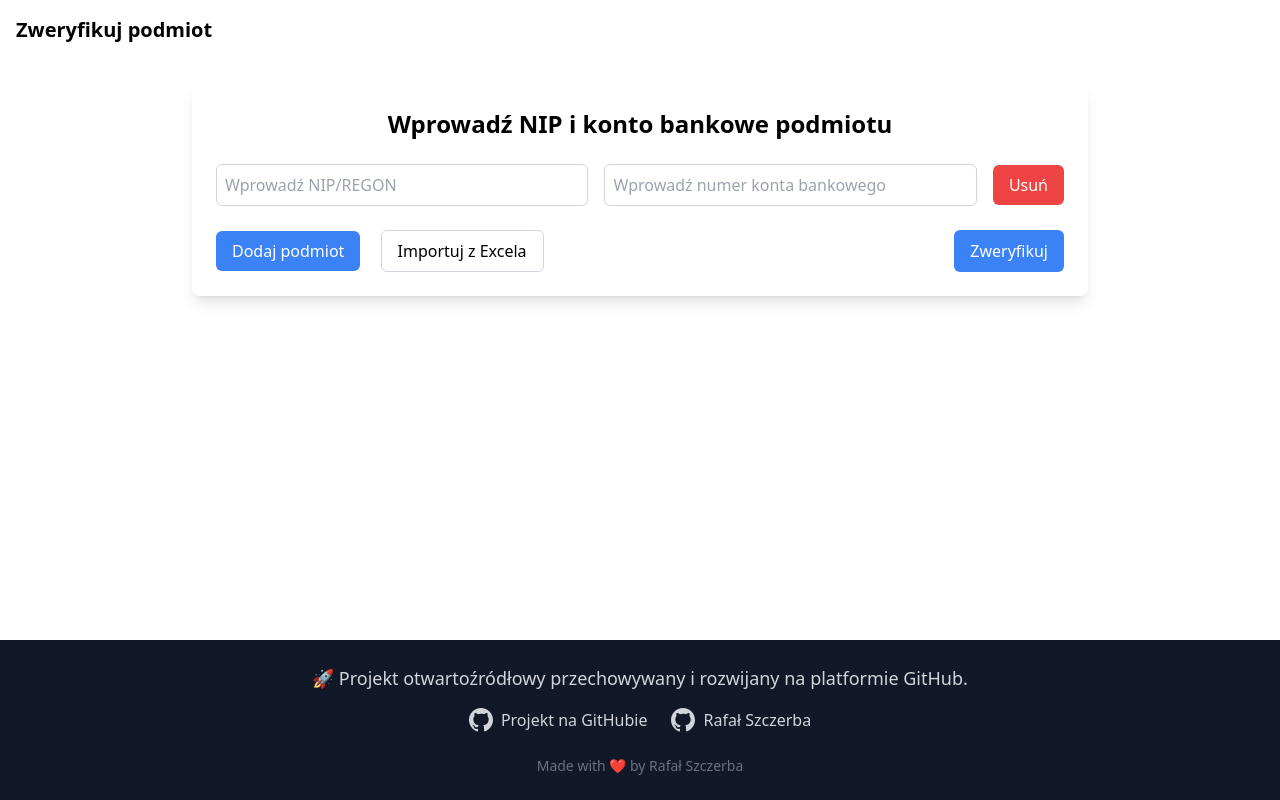
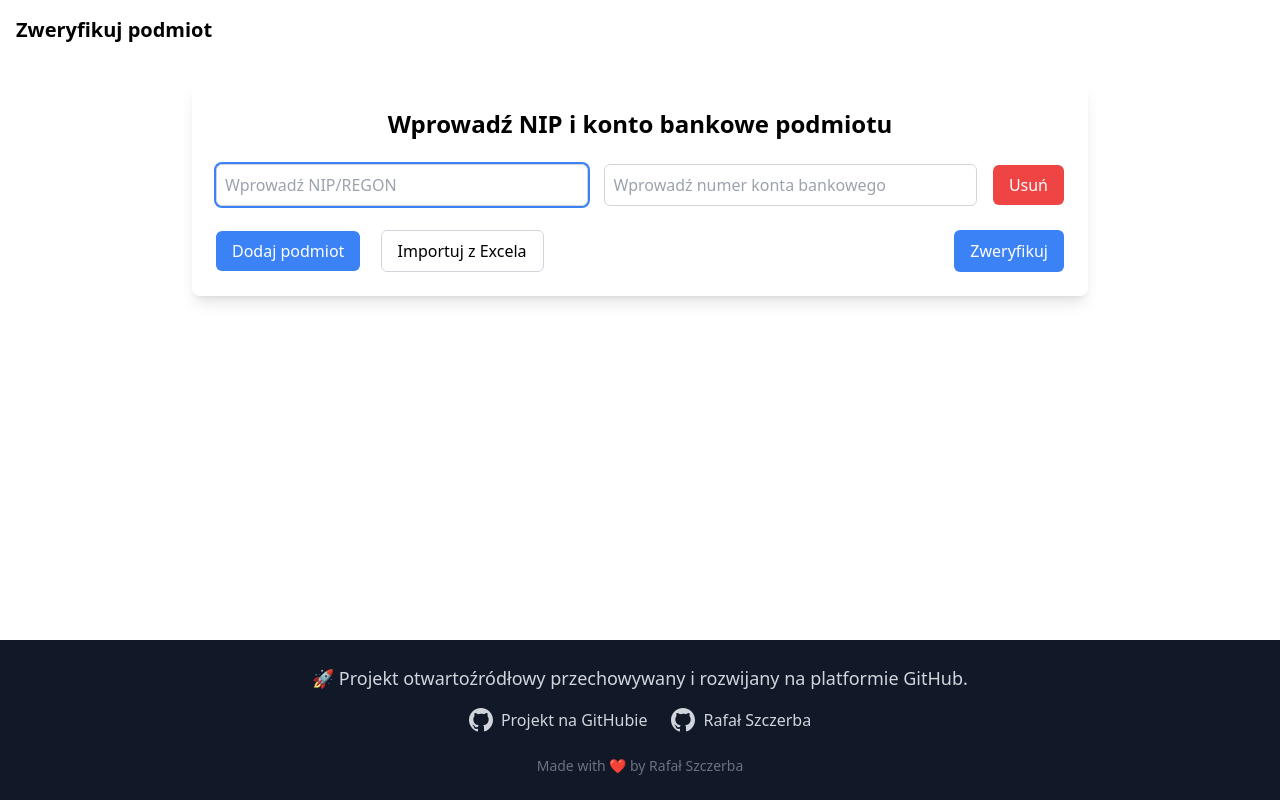
Before and after one commit to RMaster121/NIPBankVerifier, a SvelteKit app: page / in a window 1280 px wide. Built offline with nearby package versions, Linux system fonts and the light colour scheme.

Commit message:
Added autofocus on mount

```diff
--- a/src/routes/+page.svelte
+++ b/src/routes/+page.svelte
@@ -2,6 +2,7 @@
 	import type { Search } from '$lib/models/Search';
 	import { identifyNumber } from '$lib/utilities/input_type';
 	import { sendRequest } from '$lib/utilities/send_request';
+	import { onMount } from 'svelte';
 	import toast from 'svelte-french-toast';
 	import * as XLSX from 'xlsx';
 	let showDialog = false;
@@ -157,6 +158,12 @@
 		input.setCustomValidity('');
 	}
 
+	let firstRowInputId: HTMLInputElement;
+
+	onMount(() => {
+		firstRowInputId.focus();
+	});
+
 </script>
 
 <div class="container mx-auto p-4">
@@ -165,7 +172,7 @@
 		<h1 class="text-2xl font-bold text-center mb-6">Wprowadź NIP i konto bankowe podmiotu</h1>
 		<form id="form-container" class="space-y-4" on:submit|preventDefault={handleSubmit}>
 			<div class="flex space-x-4 items-center">
-				<input type="text" placeholder="Wprowadź NIP/REGON" on:input={validateNipRegon} />
+				<input id="firstRowIdNumber" type="text" placeholder="Wprowadź NIP/REGON" on:input={validateNipRegon} bind:this={firstRowInputId} />
 				<input type="text" placeholder="Wprowadź numer konta bankowego" />
 				<button class="bg-red-500 hover:bg-red-600" on:click={removeRow}>Usuń</button>
 			</div>
```
